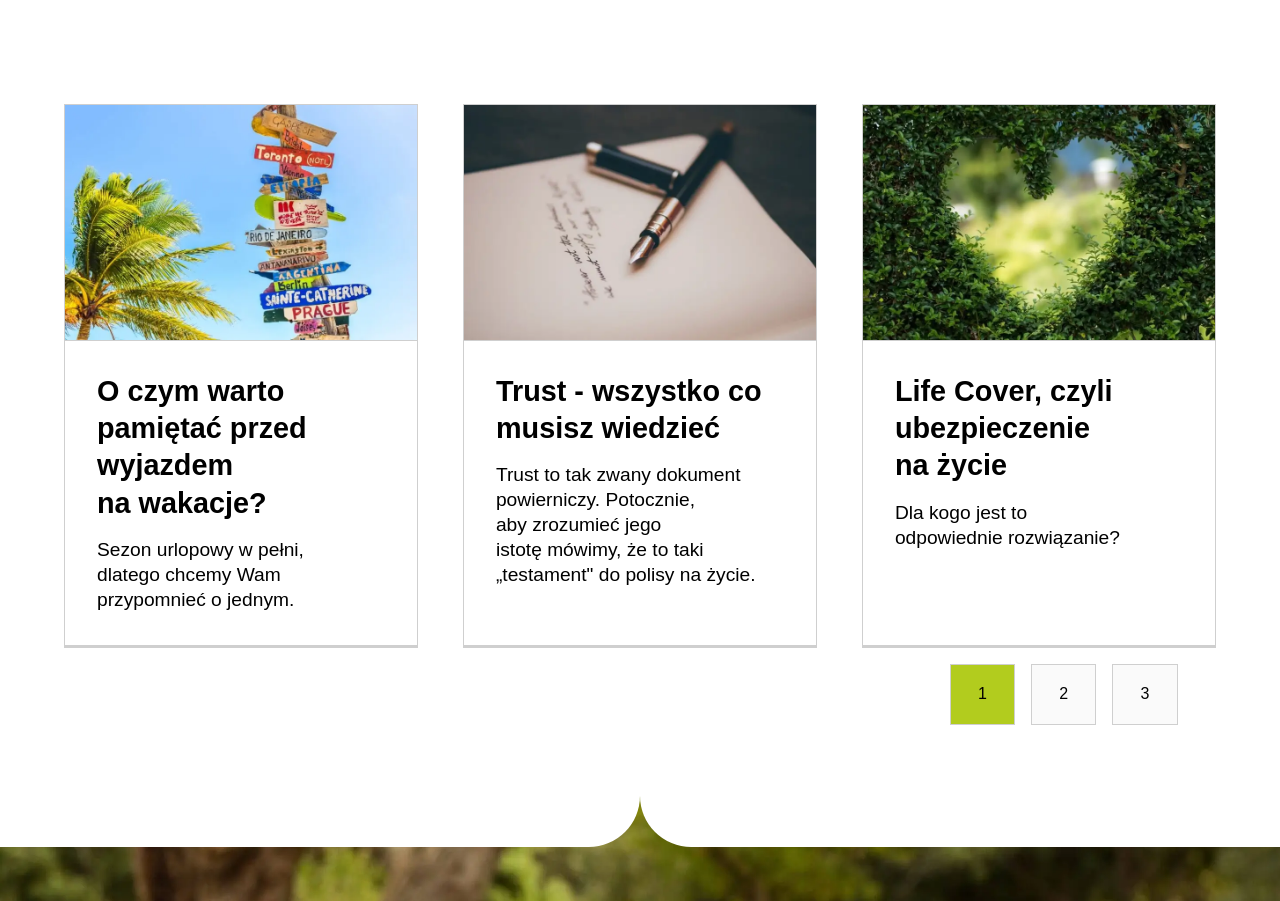
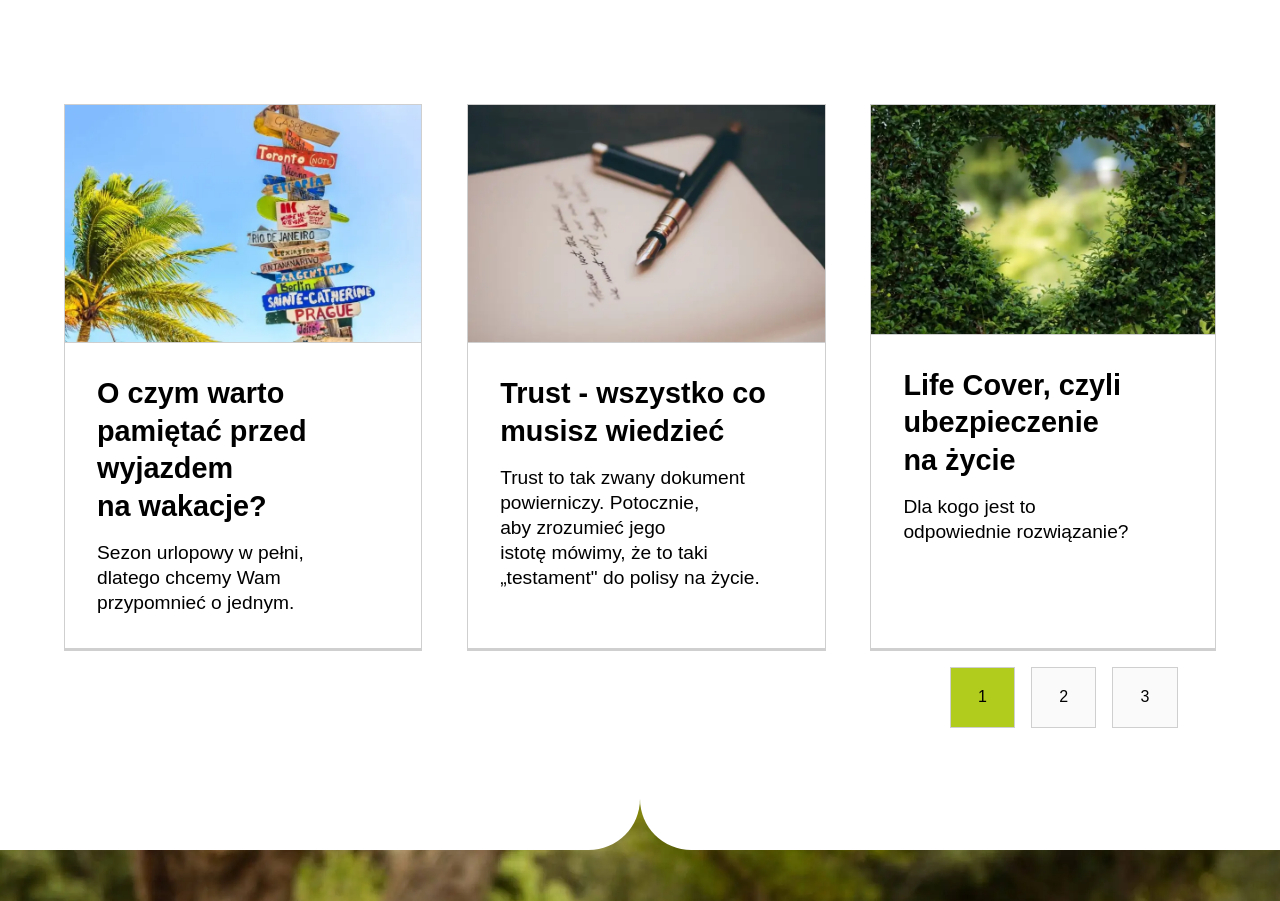
Before and after one commit to TZ-fn/MyClover, a React (Vite) app: page / in a window 1280 px wide. Shown: the part 2292-3193 px from the top of the page. Built offline with nearby package versions, Linux system fonts and the light colour scheme; a web font is replaced by a local one.

Commit message:
fix: improve the styling of the post gallery items

```diff
--- a/src/components/BlogPostsGallery/BlogPostsGallery.module.scss
+++ b/src/components/BlogPostsGallery/BlogPostsGallery.module.scss
@@ -6,8 +6,4 @@
   padding: 0 4vw 4vw 4vw;
   gap: 3rem;
   margin: auto;
-
-  a {
-    align-self: stretch;
-  }
 }
--- a/src/components/PostsGallery/PostsGalleryItem/PostsGalleryItem.module.scss
+++ b/src/components/PostsGallery/PostsGalleryItem/PostsGalleryItem.module.scss
@@ -4,13 +4,20 @@
   border-bottom: 3px solid var(--grey);
   cursor: pointer;
   transition: all 0.1s ease-in-out;
+  min-width: 30%;
   max-width: 45rem;
   min-height: 26vw;
   flex-grow: 1;
   flex-basis: 0;
+  align-self: stretch;
 
   &:hover {
     transform: translateY(-1px);
+  }
+
+  &:last-child,
+  &:only-child {
+    flex-grow: 0;
   }
 
   @media (max-width: 1000px) {
```
